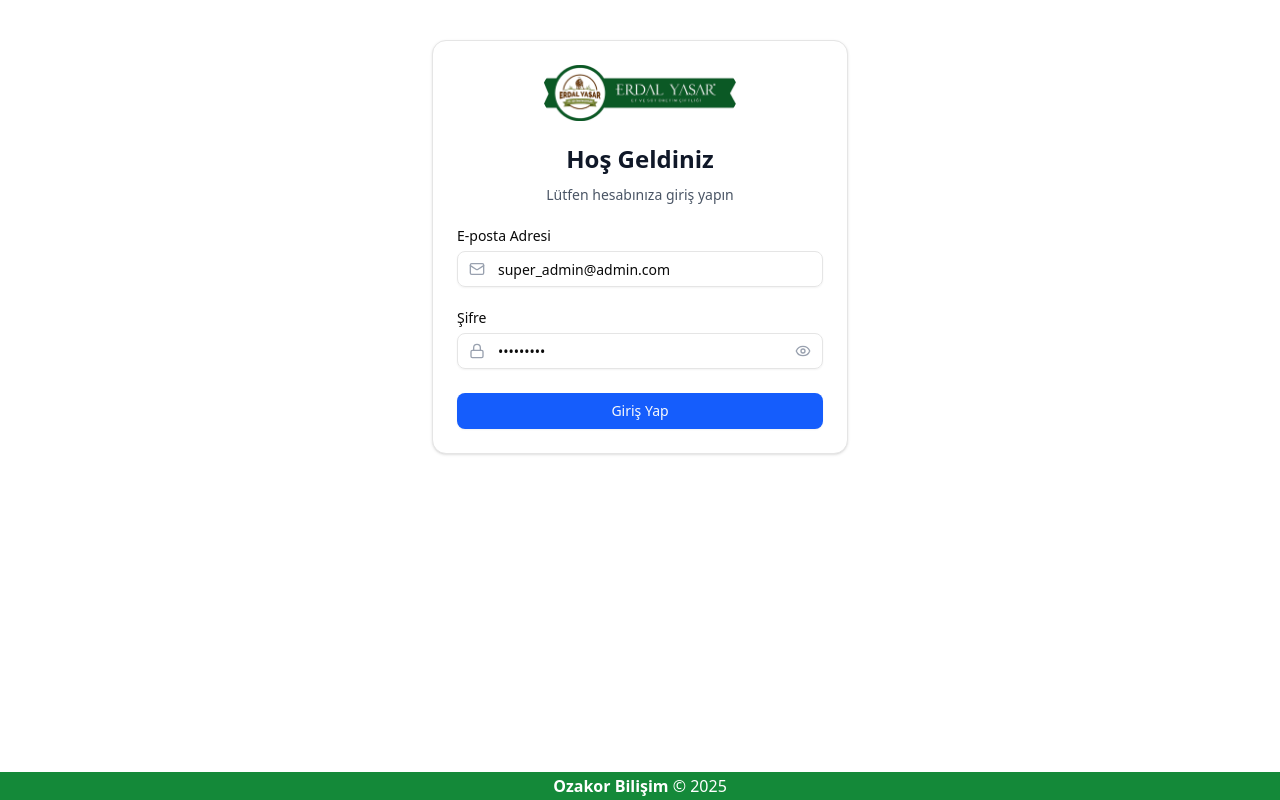
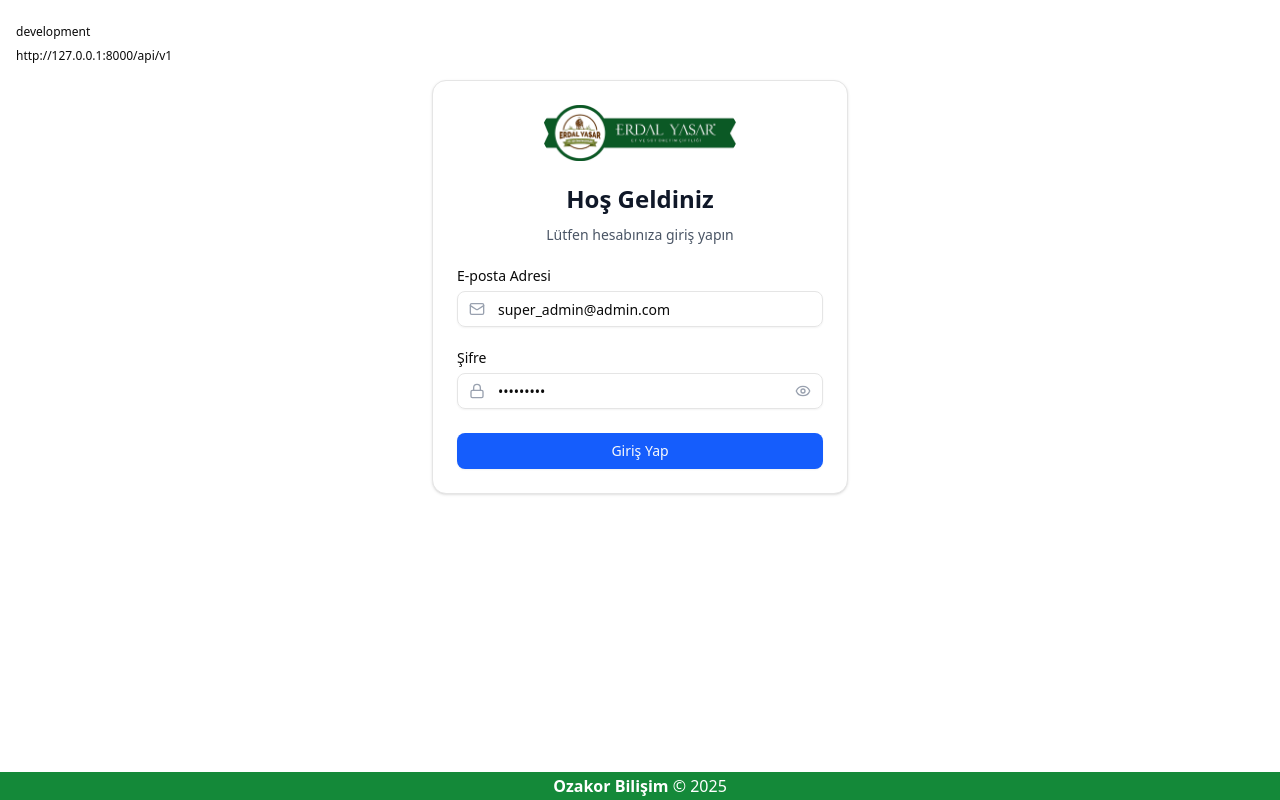
Before and after one commit to OzaKor/kurban-otomasyon-live-module, a Next.js app: page /auth/login in a window 1280 px wide. Built offline with nearby package versions, Linux system fonts and the light colour scheme.

Commit message:
feat(auth): add environment-based API URL
Adds a conditional logic to determine the API URL based on the
current environment. This ensures that the application uses the
correct API endpoint, whether it's running in a production or
development environment.

```diff
--- a/app/auth/layout.tsx
+++ b/app/auth/layout.tsx
@@ -34,9 +34,17 @@ const AuthLayout = ({ children }: AuthLayoutProps) => {
     return null;
   }
 
+  const apiUrl =
+    process.env.NODE_ENV === "production"
+      ? process.env.LARAVEL_API_URL
+      : "http://127.0.0.1:8000/api/v1";
   return (
     <div className="flex flex-col min-h-screen bg-background">
       <main className="flex-grow container mx-auto px-4 py-6">
+        <div className="flex gap-2 flex-col">
+          <span className="text-xs">{process.env.NODE_ENV}</span>
+          <span className="text-xs">{apiUrl}</span>
+        </div>
         <div className="max-w-md mx-auto">{children}</div>
       </main>
       <Footer />
```
